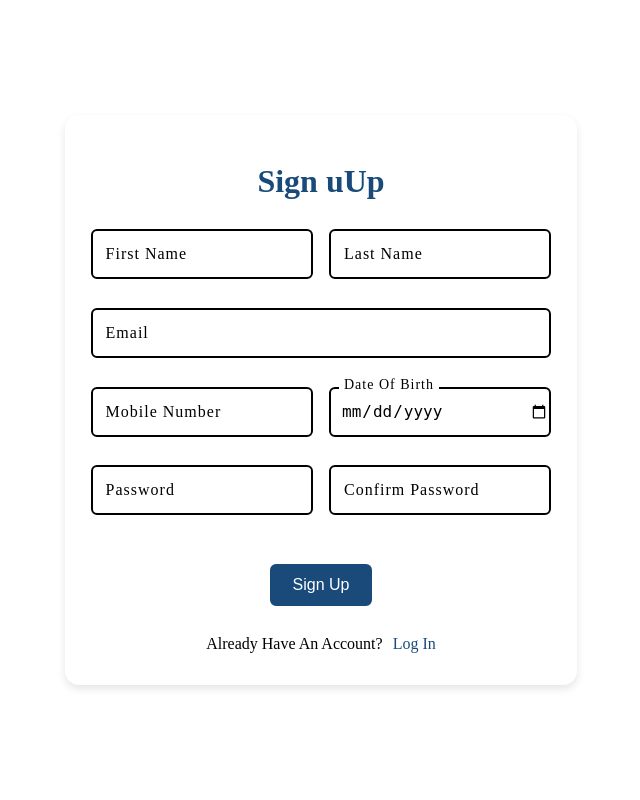
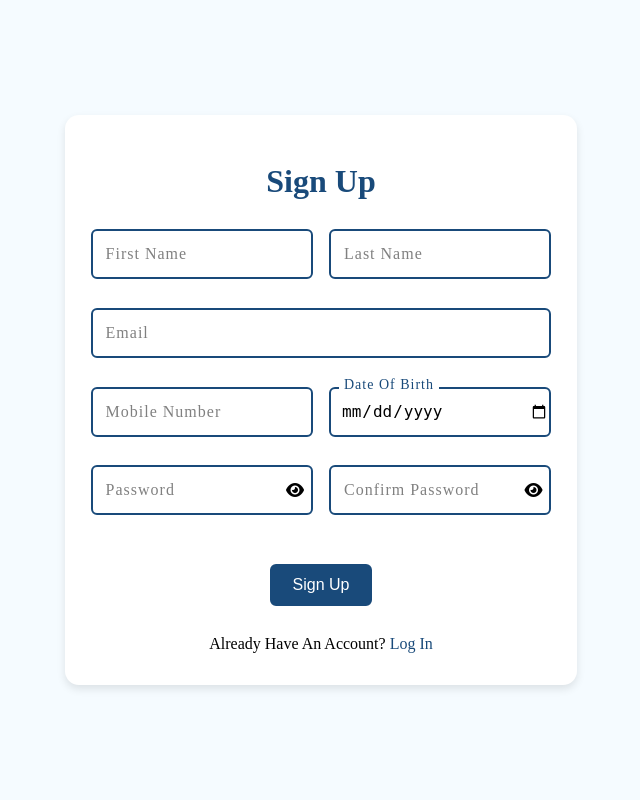
Before and after one commit to sibyaugusty/php-chat-app, a PHP site: page /pages/signup.php in a window 1280 px wide. Shown: the whole page, without its empty margins (319-959 px from the left). Run offline with PHP 8.4, Linux system fonts and the light colour scheme; some libraries are stand-ins or nearby versions.

Commit message:
forgot password page added

```diff
--- a/asset/css/styles.css
+++ b/asset/css/styles.css
@@ -18,12 +18,12 @@
 
 body {
     height: 100vh;
-    background: var(--primary-bg-light);
-    background-color: var(--bg-color);
+    background-color: #f5fbff;
 }
 
 .signup-form-container,
-.signIn-form-container {
+.signIn-form-container,
+.forgot-password-form-container {
     height: 100%;
     width: 100%;
     display: flex;
@@ -32,7 +32,8 @@ body {
 }
 
 .signup-form,
-.signIn-form {
+.signIn-form,
+.forgot-password-form {
     background: var(--bg-color);
     min-height: 50%;
     width: 40%;
@@ -52,15 +53,14 @@ body {
     height: 50px;
     width: 90%;
     border-radius: 6px;
-    background-color: var(--error-bg-color);
-    color: #d62020;
-
 }
 
 .error-message.show {
     display: flex;
     justify-content: center;
     align-items: center;
+    background-color: var(--error-bg-color);
+    color: #d62020;
 }
 
 .title {
@@ -86,7 +86,7 @@ body {
     width: 100%;
     height: 100%;
     border-radius: 6px;
-    border: 2px solid #000000;
+    border: 2px solid var(--accent-color);
     padding-left: 10px;
     font-size: 16px;
     box-sizing: border-box;
@@ -117,7 +117,7 @@ body {
     padding-inline: 5px;
     pointer-events: none;
     font-size: 16px;
-    color: #000000;
+    color: grey;
     transform: translateY(-50%);
 }
 
@@ -127,6 +127,7 @@ body {
     left: 10px;
     font-size: 14px;
     transform: translateY(0);
+    color: var(--accent-color);
 }
 
 .submit-button {
@@ -151,6 +152,9 @@ body {
 
 .form-footer {
     display: flex;
+    flex-direction: column;
+    justify-content: center;
+    align-items: center;
     gap: 10px;
 }
 
@@ -158,3 +162,14 @@ body {
     text-decoration: none;
     color: var(--accent-color);
 }
+
+.show-password {
+    position: absolute;
+    right: 0;
+    top: 50%;
+    transform: translate(-50%, -50%);
+}
+
+.show-password:hover {
+    cursor: pointer;
+}
--- a/includes/header.php
+++ b/includes/header.php
@@ -5,6 +5,7 @@
     <meta charset="UTF-8">
     <meta name="viewport" content="width=device-width, initial-scale=1.0">
     <title>Sign Up</title>
+    <link rel="stylesheet" href="https://cdnjs.cloudflare.com/ajax/libs/font-awesome/6.6.0/css/all.min.css" />
     <link rel="stylesheet" href="../asset/css/styles.css">
 </head>
 
--- a/pages/signin.php
+++ b/pages/signin.php
@@ -19,7 +19,8 @@
         <button type="submit" class="submit-button" id="loginFormSubmit">Log In</button>
 
         <div class="form-footer">
-            <p class="is-a-member" r>Don't Have An Account? </p><a href="./signup.php">Sign Up</a>
+            <a href="./forgot-password.php" class="forgot-password">Forgot Password</a>
+            <p class="is-a-member" r>Don't Have An Account? <a href="./signup.php">Sign Up</a></p>
         </div>
     </form>
 
--- a/pages/signup.php
+++ b/pages/signup.php
@@ -3,7 +3,7 @@
 <section class="signup-form-container">
     <form class="signup-form" method="post">
         <div id="error-message" class="error-message"></div>
-        <label for="Title" class="title">Sign uUp</label>
+        <label for="Title" class="title">Sign Up</label>
         <div class="row">
             <div class="input-group">
                 <input type="text" name="firstname" id="firstname" placeholder=" " class="input" autocomplete="off">
@@ -36,16 +36,18 @@
             <div class="input-group">
                 <input type="password" name="password" placeholder=" " id="password" class="input" autocomplete="off">
                 <label for="password" class="placeholder">Password</label>
+                <i class="show-password fa-sharp fa-solid fa-eye"></i>
             </div>
             <div class="input-group">
                 <input type="password" name="confirmPassword" placeholder=" " id="confirmPassword" class="input" autocomplete="off">
                 <label for="confirmPassword" class="placeholder">Confirm Password</label>
+                <i class="show-password fa-sharp fa-solid fa-eye"></i>
             </div>
         </div>
 
         <button type="submit" class="submit-button" id="signUpSubmit">Sign Up</button>
         <div class="form-footer">
-            <p class="is-a-member">Already Have An Account? </p><a href="./signin.php">Log In</a>
+            <p class="is-a-member">Already Have An Account? <a href="./signin.php">Log In</a></p>
         </div>
     </form>
 </section>
@@ -117,5 +119,22 @@
                 });
             }
         });
+
+        $(document).on('click', '.show-password', function(e) {
+            e.preventDefault();
+
+            var icon = $(this);
+            var input = icon.siblings('.input');
+
+
+            if (input.attr('type') === 'password') {
+                input.attr('type', 'text');
+                icon.removeClass('fa-eye').addClass('fa-eye-slash');
+            } else {
+                input.attr('type', 'password');
+                icon.removeClass('fa-eye-slash').addClass('fa-eye');
+            }
+
+        });
     });
 </script>
```
Also changed, not shown: pages/forgot-password.php (added, +29 -0 lines).
